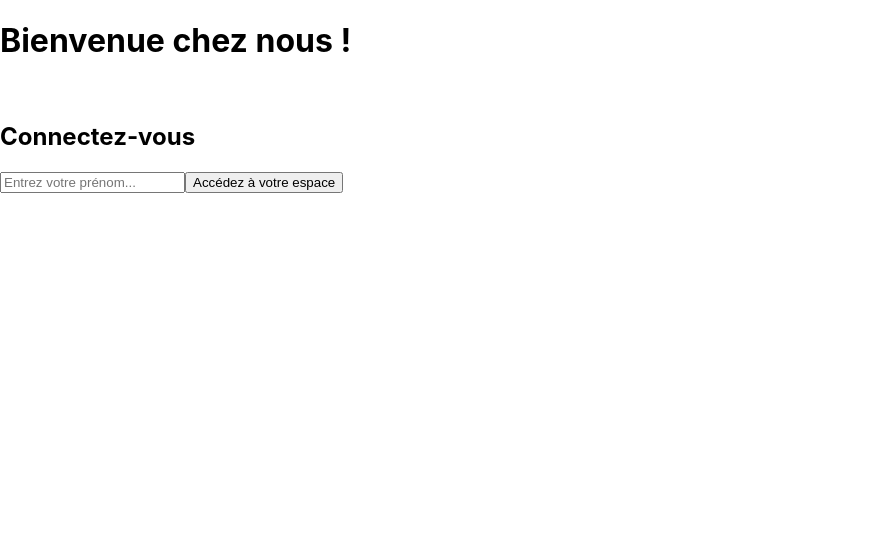
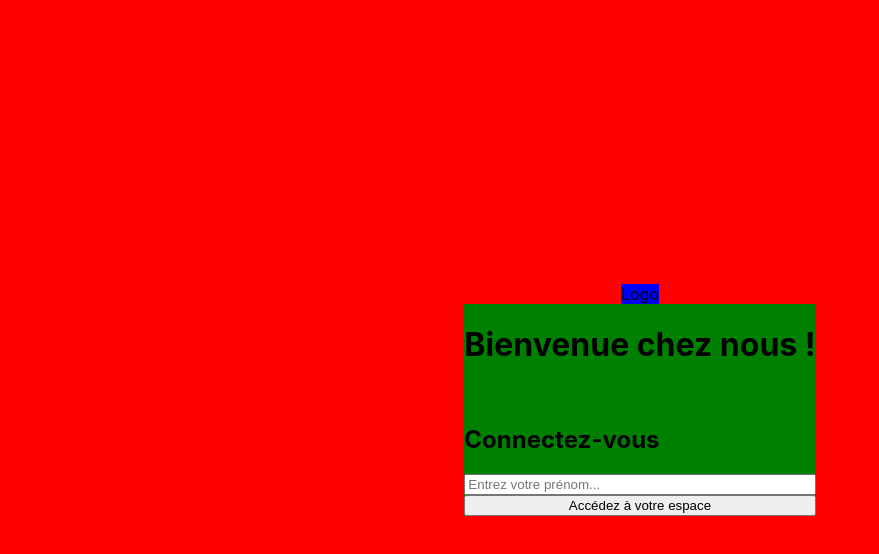
Before and after one commit to LaetiTcha/crazee-burger, a React (Create React App) app: page / in a window 1280 px wide. Shown: the top 554 px of the page, without its empty margins (0-879 px from the left). Built offline with nearby package versions, Linux system fonts and the light colour scheme.

Commit message:
💄 F03: LoginPage > add layout

```diff
--- a/src/components/pages/login/LoginForm.js
+++ b/src/components/pages/login/LoginForm.js
@@ -1,5 +1,6 @@
 import React, { useState } from 'react'
 import { useNavigate } from 'react-router-dom';
+import styled from 'styled-components';
 
 export default function LoginForm() {
     // state
@@ -19,12 +20,18 @@ export default function LoginForm() {
 
     // affichage
     return (
-        <form action="submit" onSubmit={handleSubmit}>
+        <LoginFormStyled action="submit" onSubmit={handleSubmit}>
             <h1>Bienvenue chez nous !</h1>
             <br/>
             <h2>Connectez-vous</h2>
             <input value={inputValue} onChange={handleChange} type={"text"} placeholder={"Entrez votre prénom..."} required/>
             <button>Accédez à votre espace</button>
-        </form>
+        </LoginFormStyled>
   )
 }
+
+const LoginFormStyled = styled.form`
+  background: green;
+  display: flex;
+  flex-direction: column;
+`;
--- a/src/components/pages/login/LoginPage.js
+++ b/src/components/pages/login/LoginPage.js
@@ -1,9 +1,23 @@
+import styled from "styled-components";
+import Logo from "../../reusable-ui/Logo";
 import LoginForm from "./LoginForm";
 
 export default function LoginPage() {
 
     // affichage (render)
     return (
-        <LoginForm/>
+        <LoginPageStyled>
+            <Logo/>
+            <LoginForm/>
+        </LoginPageStyled>
     )
 }
+
+const LoginPageStyled = styled.div`
+  background: red;
+  height: 100vh;
+  display: flex;
+  flex-direction: column;
+  justify-content: center;
+  align-items: center;
+`;
--- /dev/null
+++ b/src/components/reusable-ui/Logo.js
@@ -0,0 +1,11 @@
+import styled from "styled-components";
+
+export default function Logo() {
+  return (
+    <LogoStyled>Logo</LogoStyled>
+  )
+}
+
+const LogoStyled = styled.div`
+  background: blue;
+`;
```
Also changed, not shown: src/theme/index.js (added, +68 -0 lines).
